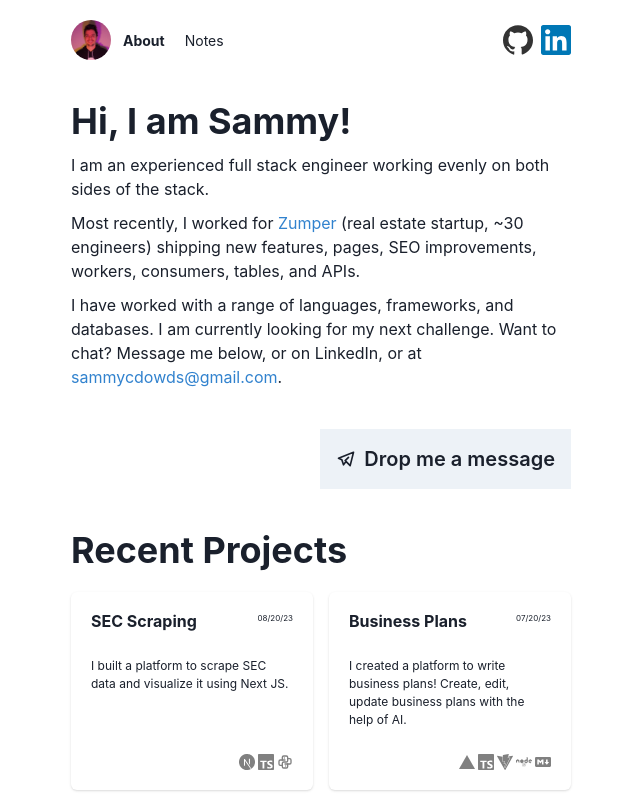
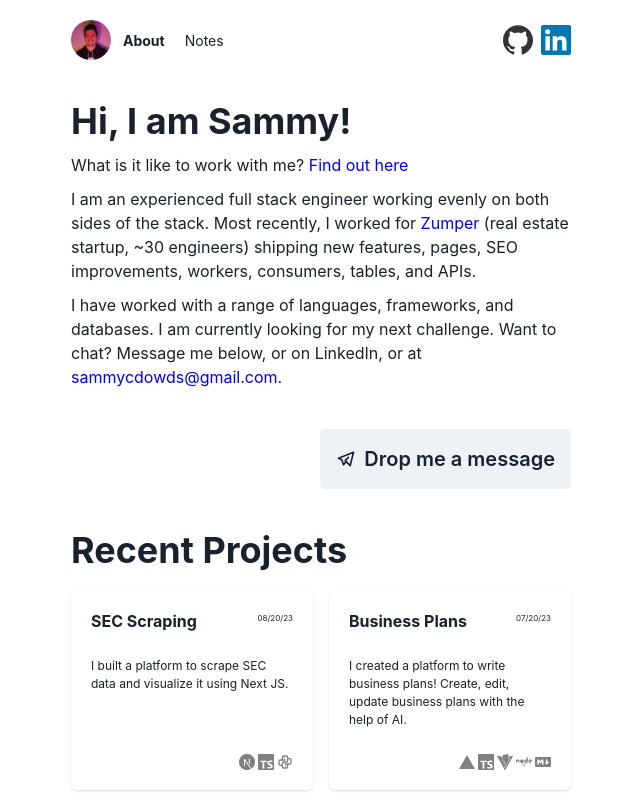
Before and after one commit to sammydowds/next-blog, a Next.js app: page / in a window 1280 px wide. Shown: the top 800 px of the page, without its empty margins (319-959 px from the left). Built offline with nearby package versions, Linux system fonts and the light colour scheme.

Commit message:
chore: add in recs link, button styles, post

```diff
--- a/components/Inquiry/Inquiry.tsx
+++ b/components/Inquiry/Inquiry.tsx
@@ -51,10 +51,10 @@ export const Inquiry = ({ modalTitle, buttonText, ctaText }: InquiryProps) => {
 
   return (
     <>
-      <Button onClick={handleOpenModal} borderRadius="0" height="60px" fontSize="20px" leftIcon={<TbBrandTelegram />}>{buttonText}</Button>
+      <Button onClick={handleOpenModal} borderRadius="5px" height="60px" fontSize="20px" leftIcon={<TbBrandTelegram />}>{buttonText}</Button>
       <Modal isOpen={isOpen} onClose={handleOnClose}>
         <ModalOverlay />
-        <ModalContent borderRadius="0" mx="5px">
+        <ModalContent borderRadius="5px" mx="5px">
           <ModalHeader>{modalTitle}</ModalHeader>
           <ModalCloseButton />
           <ModalBody>
@@ -81,9 +81,9 @@ export const Inquiry = ({ modalTitle, buttonText, ctaText }: InquiryProps) => {
             )}
           </ModalBody>
           <ModalFooter>
-            {!data && !error && <Button isDisabled={!name || !inquiry || !email} variant='ghost' mr={3} onClick={handleClick} leftIcon={<TbBrandTelegram />} isLoading={loading}>
+            {!data && !error ? <Button isDisabled={!name || !inquiry || !email} borderRadius="5px" variant='ghost' mr={3} onClick={handleClick} leftIcon={<TbBrandTelegram />} isLoading={loading}>
               {ctaText}
-            </Button>
+            </Button> : null
             }
           </ModalFooter>
         </ModalContent>
--- a/pages/index.tsx
+++ b/pages/index.tsx
@@ -20,16 +20,17 @@ export default function Home() {
 						<VStack align="start" gap="10px">
 							<Heading>Hi, I am Sammy!</Heading>
 							<Text fontSize="16px">
-								I am an experienced full stack engineer working evenly on both sides of the stack.
+								What is it like to work with me? <Link color="blue" href="https://www.linkedin.com/in/sammy-d-521182b3/details/recommendations/?detailScreenTabIndex=0" isExternal>Find out here</Link>
 							</Text>
 							<Text fontSize="16px">
-								Most recently, I worked for <Link color="blue.500" href="https://www.zumper.com" isExternal>Zumper</Link> (real estate startup, ~30 engineers) shipping new features, pages, SEO improvements, workers, consumers, tables, and APIs.
+								I am an experienced full stack engineer working evenly on both sides of the stack.
+								Most recently, I worked for <Link color="blue" href="https://www.zumper.com" isExternal>Zumper</Link> (real estate startup, ~30 engineers) shipping new features, pages, SEO improvements, workers, consumers, tables, and APIs.
 							</Text>
 							<Text fontSize="16px">
 								I have worked with a range of languages, frameworks, and databases.
 								I am currently looking for my next challenge. Want to chat?
 								Message me below, or on LinkedIn, or at{" "}
-								<Link color="blue.500" href="mailto:sammycdowds@gmail.com">
+								<Link color="blue" href="mailto:sammycdowds@gmail.com">
 									sammycdowds@gmail.com
 								</Link>
 								.
```
Also changed, not shown: notes/data_intensive_apps_pt1.md (+8 -0 lines).
